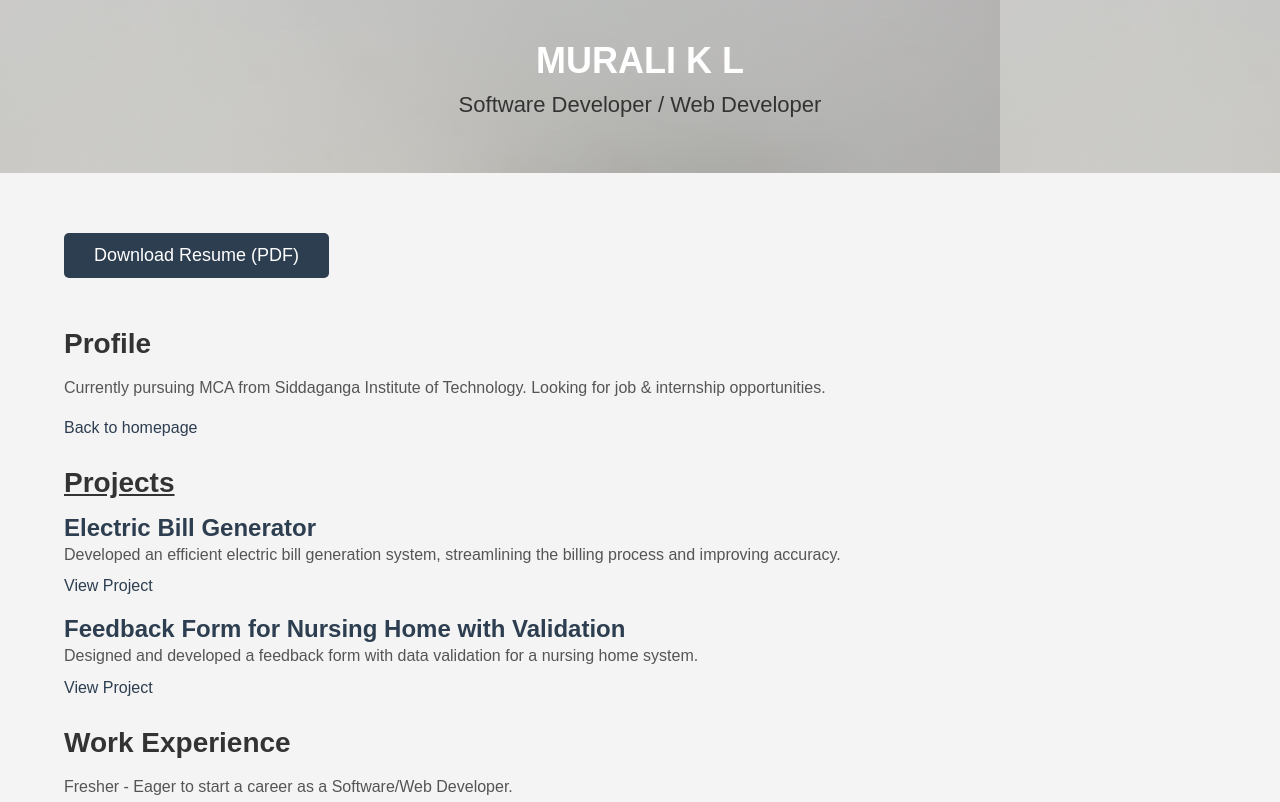
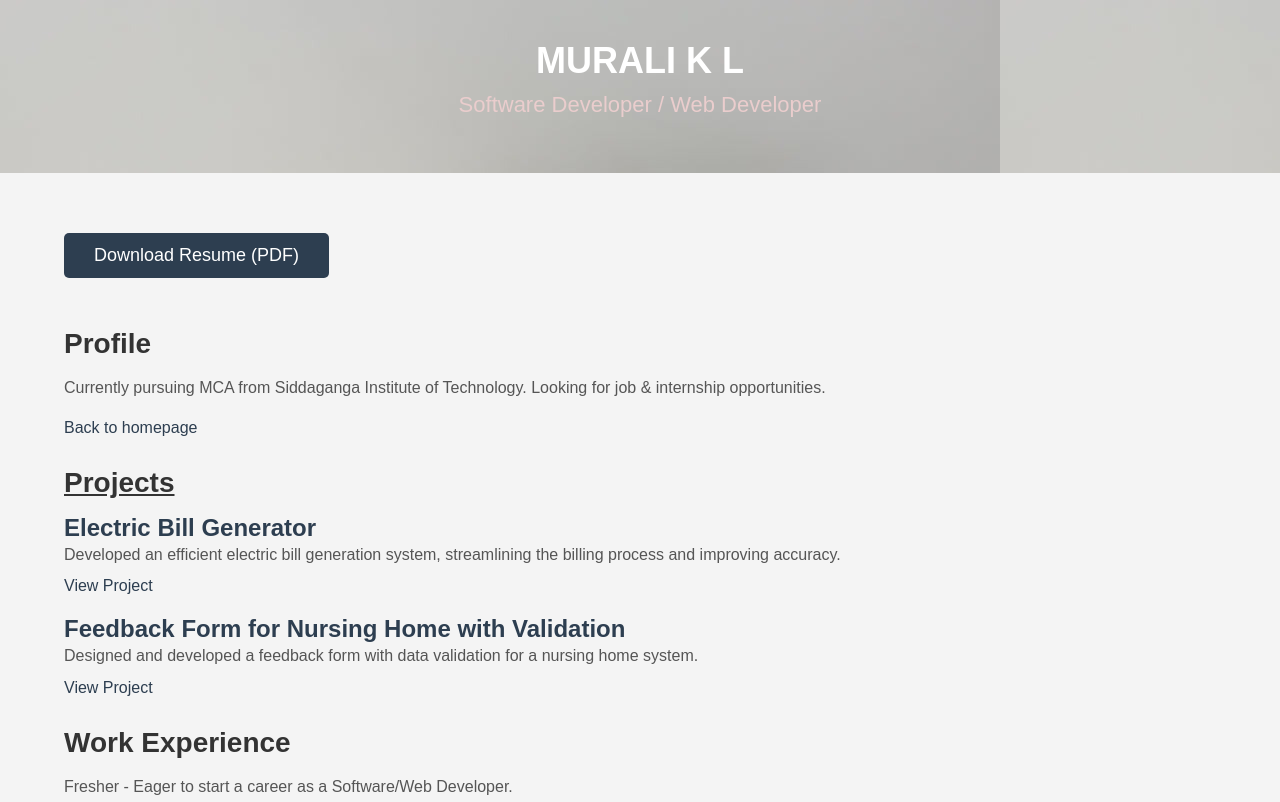
Before and after one commit to Murali-312/protofolio, a plain HTML site: page resume1.html in a window 1280 px wide. Shown: the top 802 px of the page. Drawn offline with Linux system fonts and the light colour scheme.

Commit message:
Update style1.css

```diff
--- a/style1.css
+++ b/style1.css
@@ -31,9 +31,10 @@
     margin-bottom: 10px;
   }
 
-  header h2 {
+ header h2 {
     font-size: 22px;
     font-weight: normal;
+    color: #eacdcd;
   }
 
   .main-content {
```
